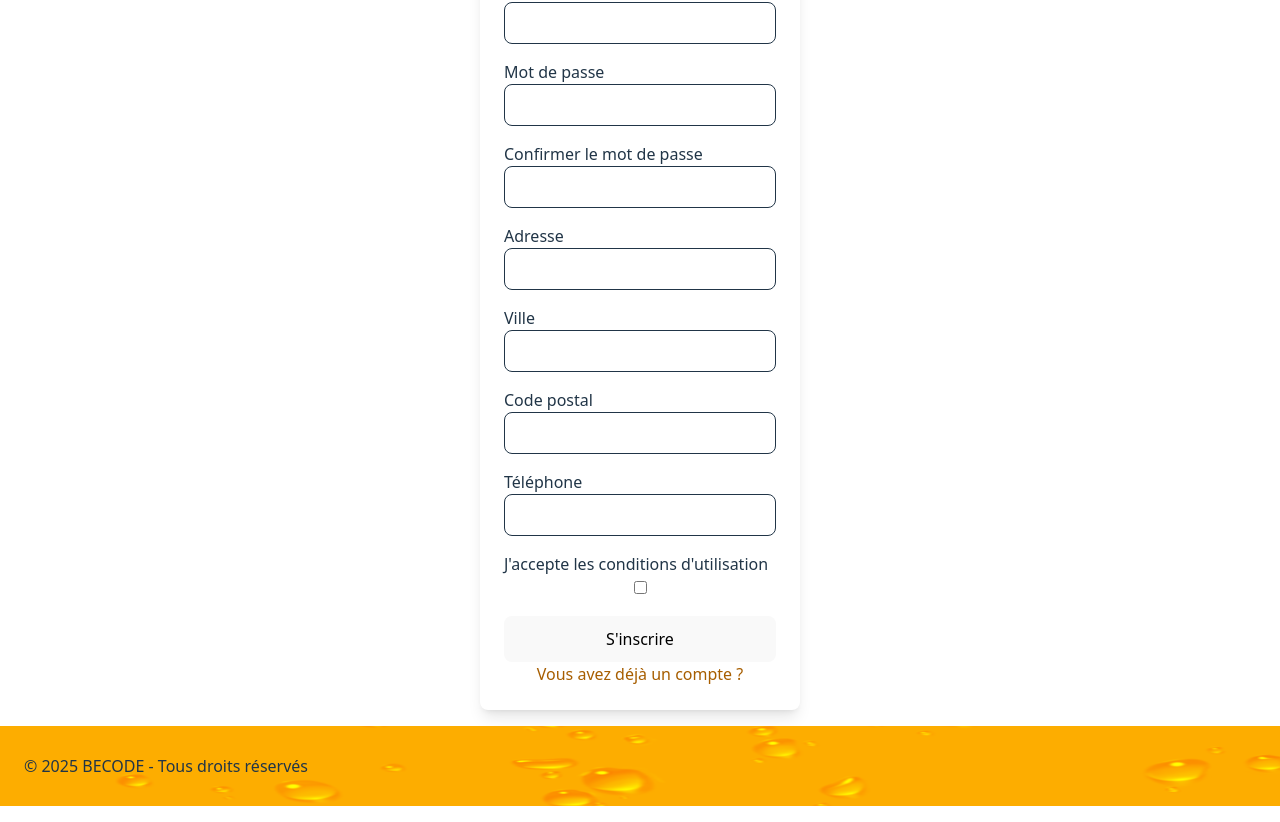
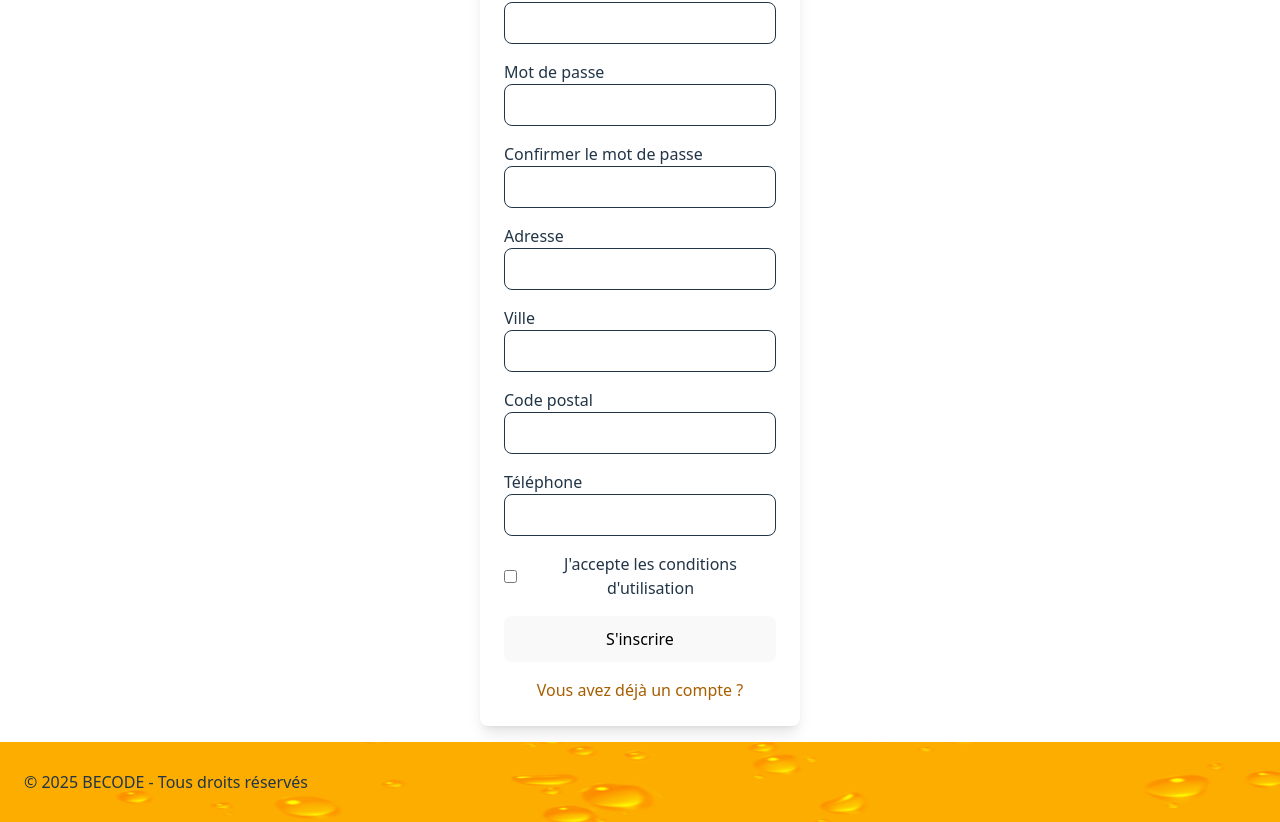
Before and after one commit to chaponcin/Miel-de-Nectar, a React (Vite) app in the folder miel-proj/: page /register in a window 1280 px wide. Shown: the part 382-1204 px from the top of the page. Built offline with nearby package versions, Linux system fonts and the light colour scheme.

Commit message:
Ajoute effet visuel avec frame-motion

```diff
--- a/miel-proj/src/pages/Home.jsx
+++ b/miel-proj/src/pages/Home.jsx
@@ -1,10 +1,20 @@
+import { motion } from "framer-motion";
+
 function Home() {
-    return (
-        <div className="text-center">
-          <h1>Accueil</h1>
-          <img src="./src/assets/pot-accueil.svg" alt="react logo" />
-        </div>
-      );
+  return (
+    <div className="text-center">
+      <h1>Accueil</h1>
+
+      {/* Animation de l'image qui se révèle de bas en haut */}
+      <motion.img
+        src="./src/assets/pot-accueil.svg"
+        alt="react logo"
+        initial={{ opacity: 0, clipPath: "inset(100% 0% 0% 0%)" }}
+        animate={{ opacity: 1, clipPath: "inset(0% 0% 0% 0%)" }}
+        transition={{ duration: 3, ease: "easeOut" }}
+      />
+    </div>
+  );
 }
 
 export default Home;
--- a/miel-proj/src/pages/login.jsx
+++ b/miel-proj/src/pages/login.jsx
@@ -1,9 +1,25 @@
+import { motion } from "framer-motion";
+
 function Login() {
   return (
-    <div className="flex flex-col items-center justify-center">
-      <h1 className="text-3xl font-bold mb-6">Connexion</h1>
+    <div className="flex flex-col items-center justify-center min-h-screen">
 
-      <div className="w-80 bg-white p-6 rounded-lg shadow-lg">
+      <motion.h1
+        initial={{ opacity: 0, y: -50 }}
+        animate={{ opacity: 1, y: 0 }}
+        transition={{ duration: 0.6, ease: "easeOut" }}
+        className="text-3xl font-bold mb-6"
+      >
+        Connexion
+      </motion.h1>
+
+      <motion.div
+        initial={{ opacity: 0, scale: 0.8 }}
+        animate={{ opacity: 1, scale: 1 }}
+        transition={{ duration: 0.5, ease: "easeOut" }}
+        className="w-80 bg-white p-6 rounded-lg shadow-lg"
+      >
+
         <h2 className="text-lg mb-2">Adresse email</h2>
         <input
           type="text"
@@ -23,7 +39,7 @@ function Login() {
         <h2 className="text-center mt-4">
           <a href="/register" className="text-yellow-500 hover:underline">S'inscrire</a>
         </h2>
-      </div>
+      </motion.div>
     </div>
   );
 }
--- a/miel-proj/src/pages/register.jsx
+++ b/miel-proj/src/pages/register.jsx
@@ -1,10 +1,25 @@
-function register() {
+import { motion } from "framer-motion";
+
+function Register() {
   return (
-    <div className="text-center">
-      <h1 className="text-3xl font-bold mb-6">Inscription</h1>
-      <div className="flex flex-col items-center justify-center">
-        <form className="w-80">
-          <div className="bg-white p-6 rounded-lg shadow-lg">
+    <div className="text-center flex flex-col items-center justify-center min-h-screen">
+
+      <motion.h1
+        initial={{ opacity: 0, y: -50 }}
+        animate={{ opacity: 1, y: 0 }}
+        transition={{ duration: 0.6, ease: "easeOut" }}
+        className="text-3xl font-bold mb-6"
+      >
+        Inscription
+      </motion.h1>
+
+      <motion.div
+        initial={{ opacity: 0, scale: 0.8 }}
+        animate={{ opacity: 1, scale: 1 }}
+        transition={{ duration: 0.5, ease: "easeOut" }}
+        className="w-80 bg-white p-6 rounded-lg shadow-lg"
+      >
+        <form>
           <div className="mb-4">
             <label htmlFor="email" className="block text-left">Adresse email</label>
             <input type="email" id="email" className="w-full p-2 border rounded-lg" />
@@ -33,19 +48,20 @@ function register() {
             <label htmlFor="phone" className="block text-left">Téléphone</label>
             <input type="text" id="phone" className="w-full p-2 border rounded-lg" />
           </div>
-            <div className="mb-4">
-              <label htmlFor="conditions" className="block text-left">J'accepte les conditions d'utilisation</label>
-              <input type="checkbox" id="conditions" />
+          <div className="mb-4 flex items-center">
+            <input type="checkbox" id="conditions" className="mr-2" />
+            <label htmlFor="conditions">J'accepte les conditions d'utilisation</label>
           </div>
-            <button className="w-full p-2 bg-blue-500 text-black rounded-lg hover:bg-blue-600 transition">S'inscrire</button>
-            <p>
+          <button className="w-full p-2 bg-blue-500 text-black rounded-lg hover:bg-blue-600 transition">
+            S'inscrire
+          </button>
+          <p className="mt-4">
             <a href="/login" className="text-yellow-500 hover:underline">Vous avez déjà un compte ?</a>
           </p>
-          </div>
         </form>
-      </div>
+      </motion.div>
     </div>
   );
 }
 
-export default register;
+export default Register;
```
Lines whose indentation alone changed are shown as unchanged.
